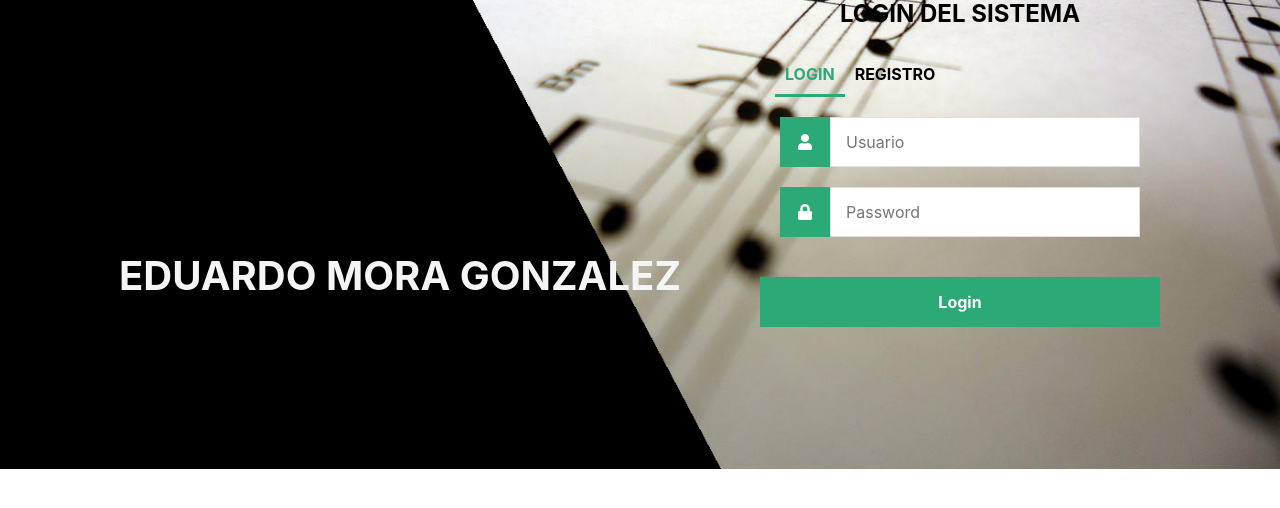
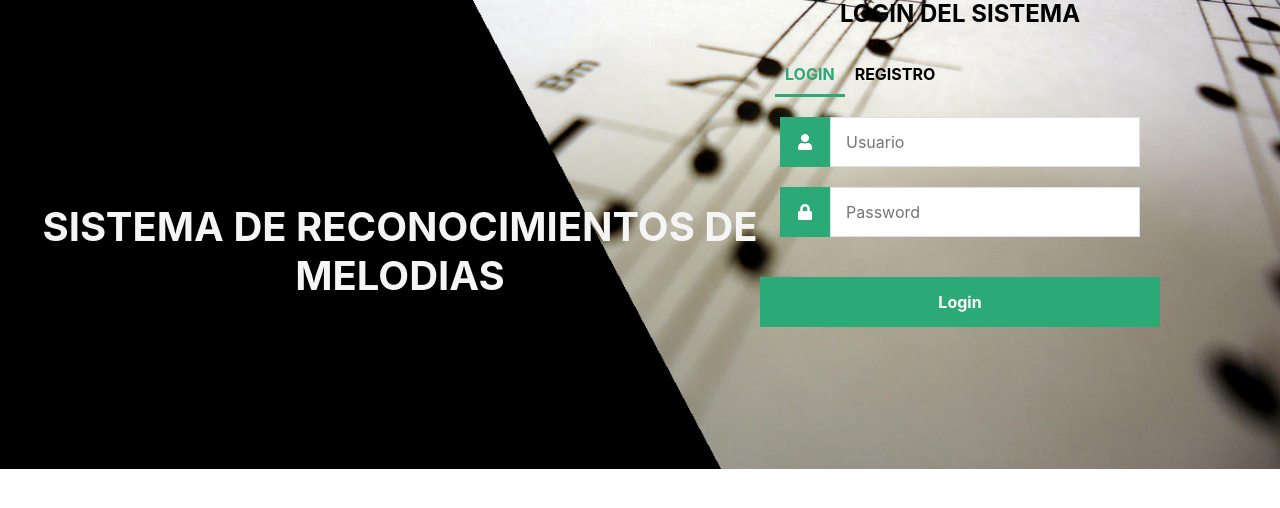
Before and after one commit to Masetto97/APRENDIZAJE_DE_MELODIAS, a Flask app: page / in a window 1280 px wide. Shown: the part 233-741 px from the top of the page. Run offline with Flask 2, Linux system fonts and the light colour scheme.

Commit message:
cambio del titulo

```diff
--- a/templates/login.html
+++ b/templates/login.html
@@ -9,8 +9,7 @@
 	<body  >
 		<div >
 			<div class="titulo">
-
-				<h1>EDUARDO MORA GONZALEZ</h1>
+				<h1>SISTEMA DE RECONOCIMIENTOS DE MELODIAS</h1>
 			</div>
 			<div class="login">
 				<h1>LOGIN DEL SISTEMA</h1>
```
